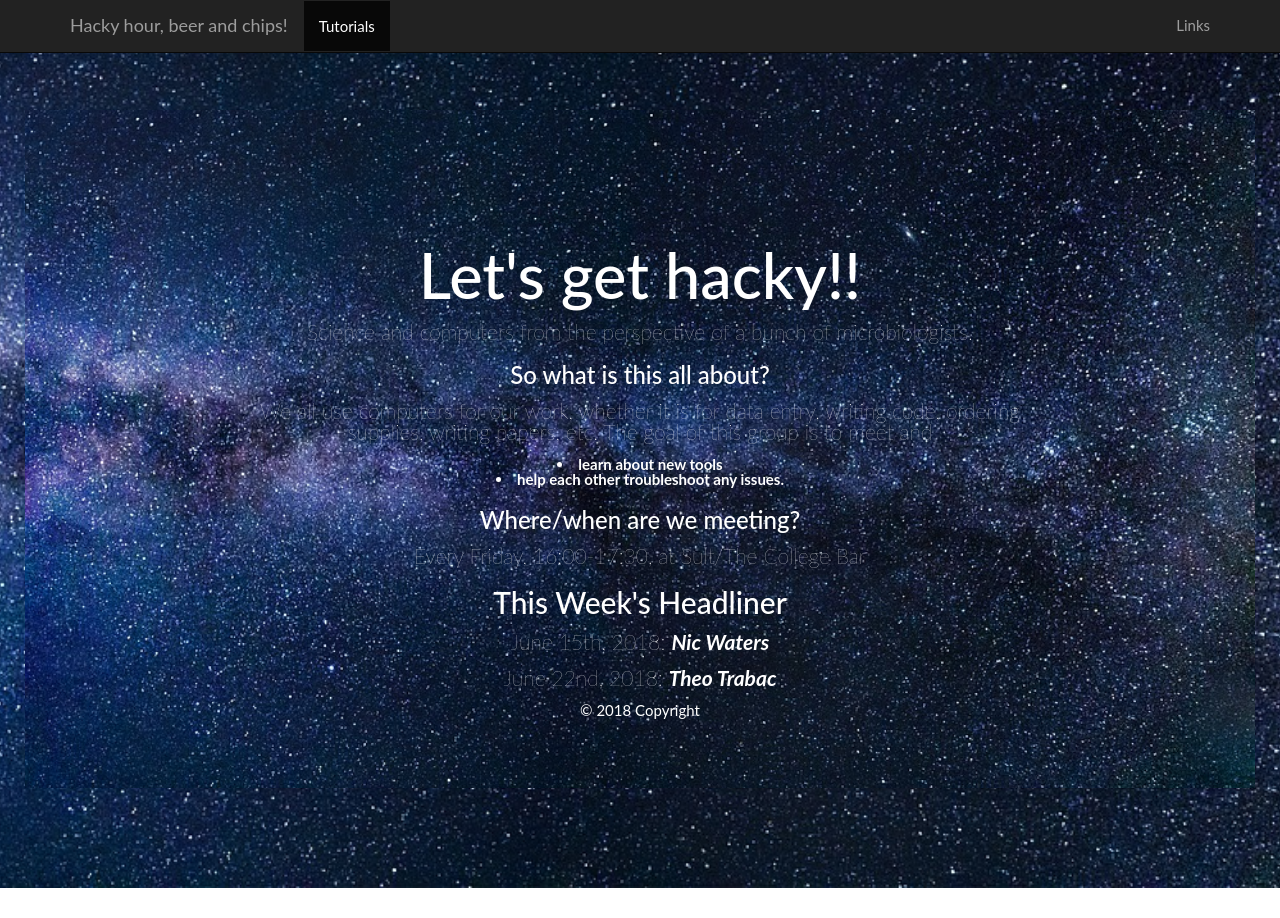
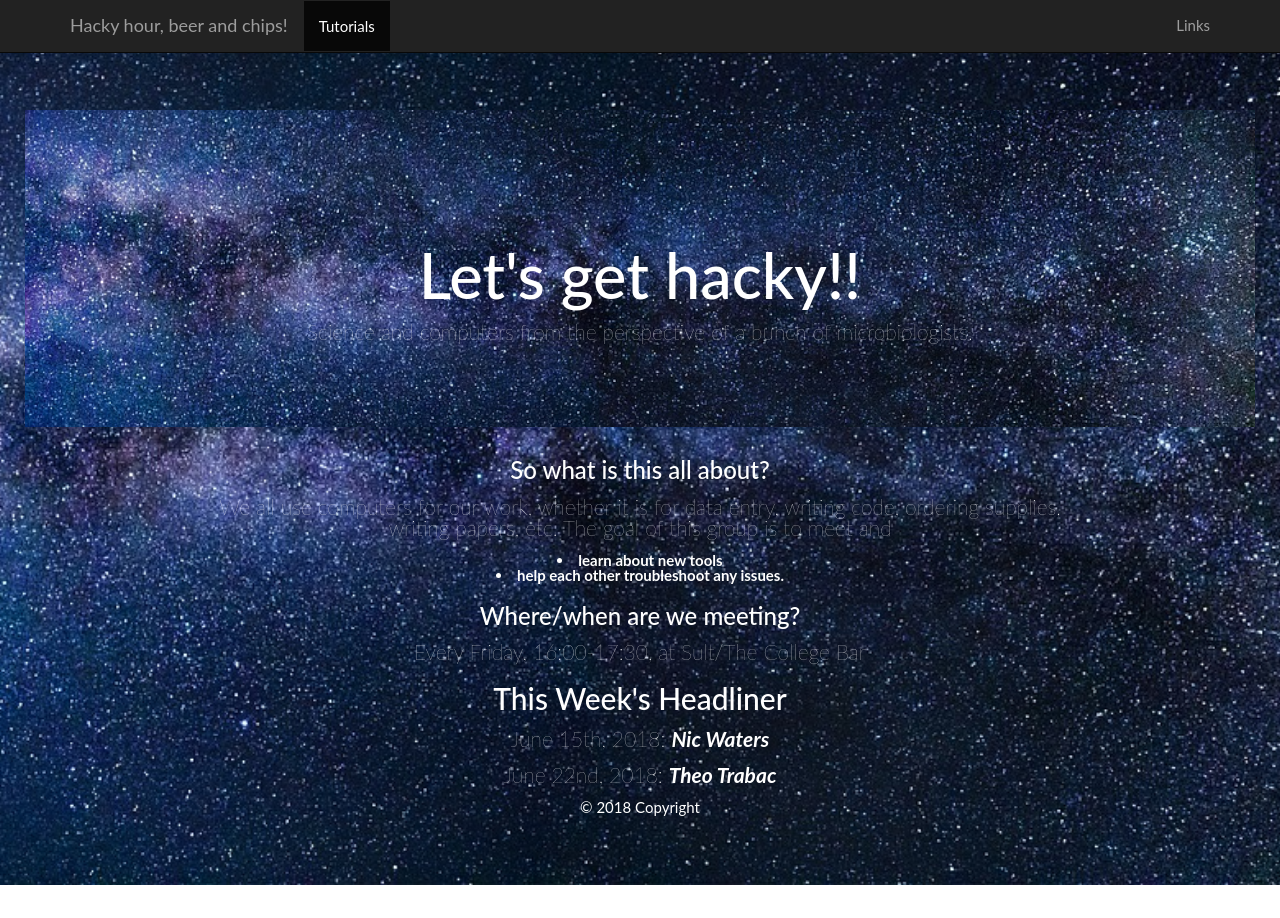
Before and after one commit to NUIGhackyhour/NUIGhackyhour.github.io, a Jekyll site: the page built from index.html, in a window 1280 px wide. Built offline with Jekyll 4.4.1, drawn with Linux system fonts in a browser that asks for light colours; nearby versions of some CDN libraries.

Commit message:
default rename to homepage and remove duplicated nav stuff

```diff
--- a/_layouts/default.html
+++ /dev/null
@@ -1,11 +0,0 @@
-<!DOCTYPE html>
-{% include head.html %}
-<html>
-  <body>
-    <div class="jumbotron bg-1 text-center">
-
-      {{ content }}
-
-    </div>
-</body>
-</html>
--- /dev/null
+++ b/_layouts/homepage.html
@@ -0,0 +1,13 @@
+<!DOCTYPE html>
+{% include head.html %}
+<html>
+  <body>
+    {% include nav.html %}
+
+    {{ content }}
+
+  </body>
+  <footer>
+
+  </footer>
+</html>
--- a/index.html
+++ b/index.html
@@ -1,23 +1,27 @@
 ---
-layout: default
+layout: homepage
 ---
-{% include nav.html %}
-
+<div class="jumbotron bg-1 text-center">
 <div class="jumbotron bg-1 text-center">
   <h1>Let's get hacky!!</h1>
   <p style="font-size = 20px">
     Science and computers from the perspective of a bunch of microbiologists.
   </p>
-  <h1> </h1>
+</div>
+<div>
   <h3>So what is this all about?</h3>
     <p>We all use computers for our work, whether it is for data entry, writing code, ordering supplies, writing papers, etc.  The goal of this group is to meet and
       <li><strong>learn about new tools</strong> </li>
       <li><strong>help each other troubleshoot any issues.</strong> </li>
     </p>
+</div>
+<div>
   <h3>Where/when are we meeting?</h3>
     <p>
       Every Friday, 16:00-17:30, at Sult/The College Bar
     </p>
+</div>
+<div>
   <h2>This Week's Headliner</h2>
     <p>
       June 15th, 2018: <i><strong>Nic Waters</i></strong>
@@ -25,18 +29,11 @@
     <p>
       June 22nd, 2018: <i><strong>Theo Trabac</i></strong>
     </p>
-
-
-
-
-
-
+</div>
 <div class="footer-copyright">
     <div class="container-fluid" style="text-align: center">
       © 2018 Copyright
     </div>
 </div>
-
 </div>
-</body>
-</html>
+</div>
--- a/tutorials.html
+++ b/tutorials.html
@@ -1,7 +1,6 @@
 ---
-layout: default
+layout: homepage
 ---
-{% include nav.html %}
 
 <div class="jumbotron bg-1 text-center">
   <h1>tutorials!!</h1>
```
Also changed, not shown: README.md. Lines whose indentation alone changed are shown as unchanged.
